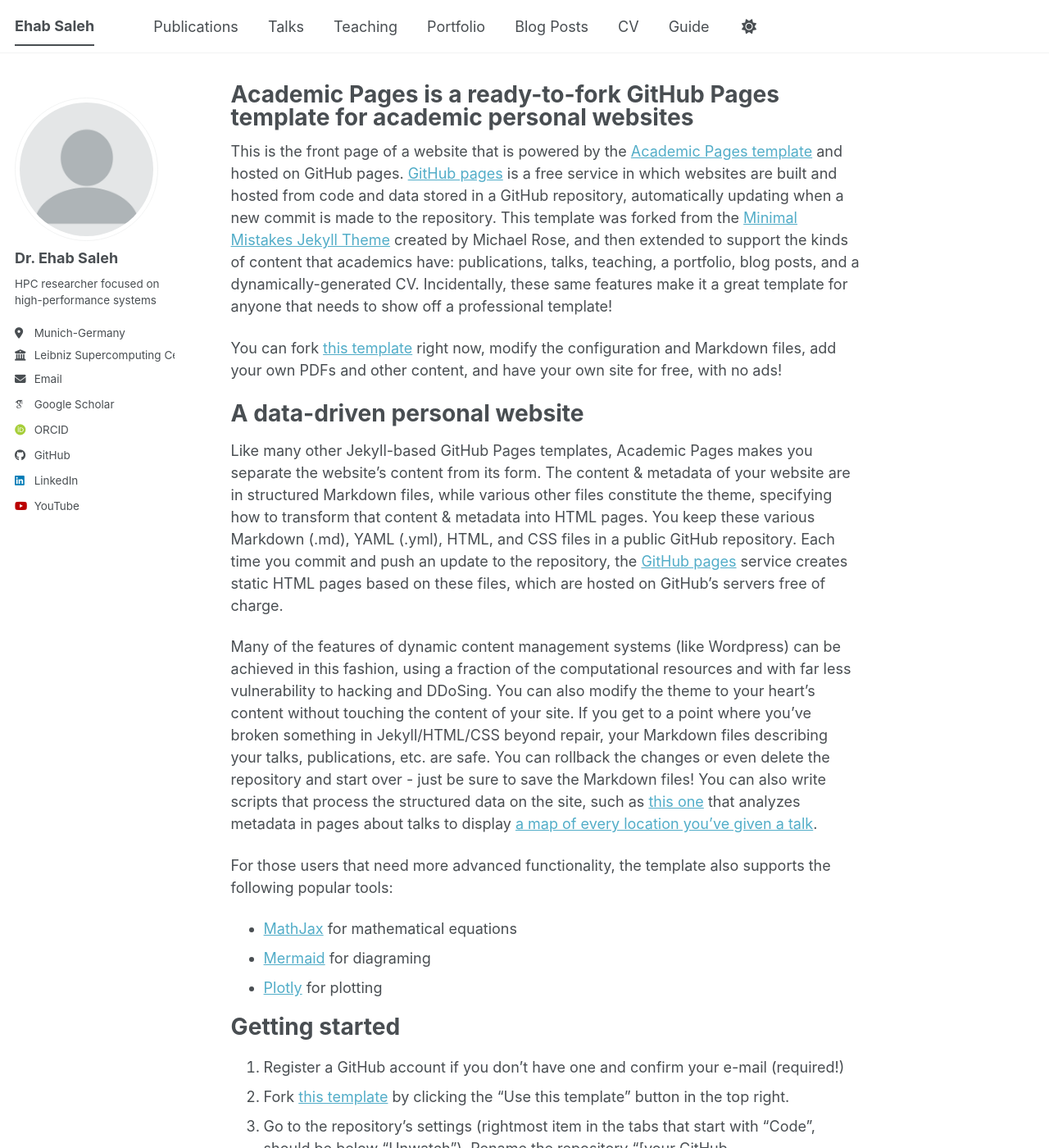
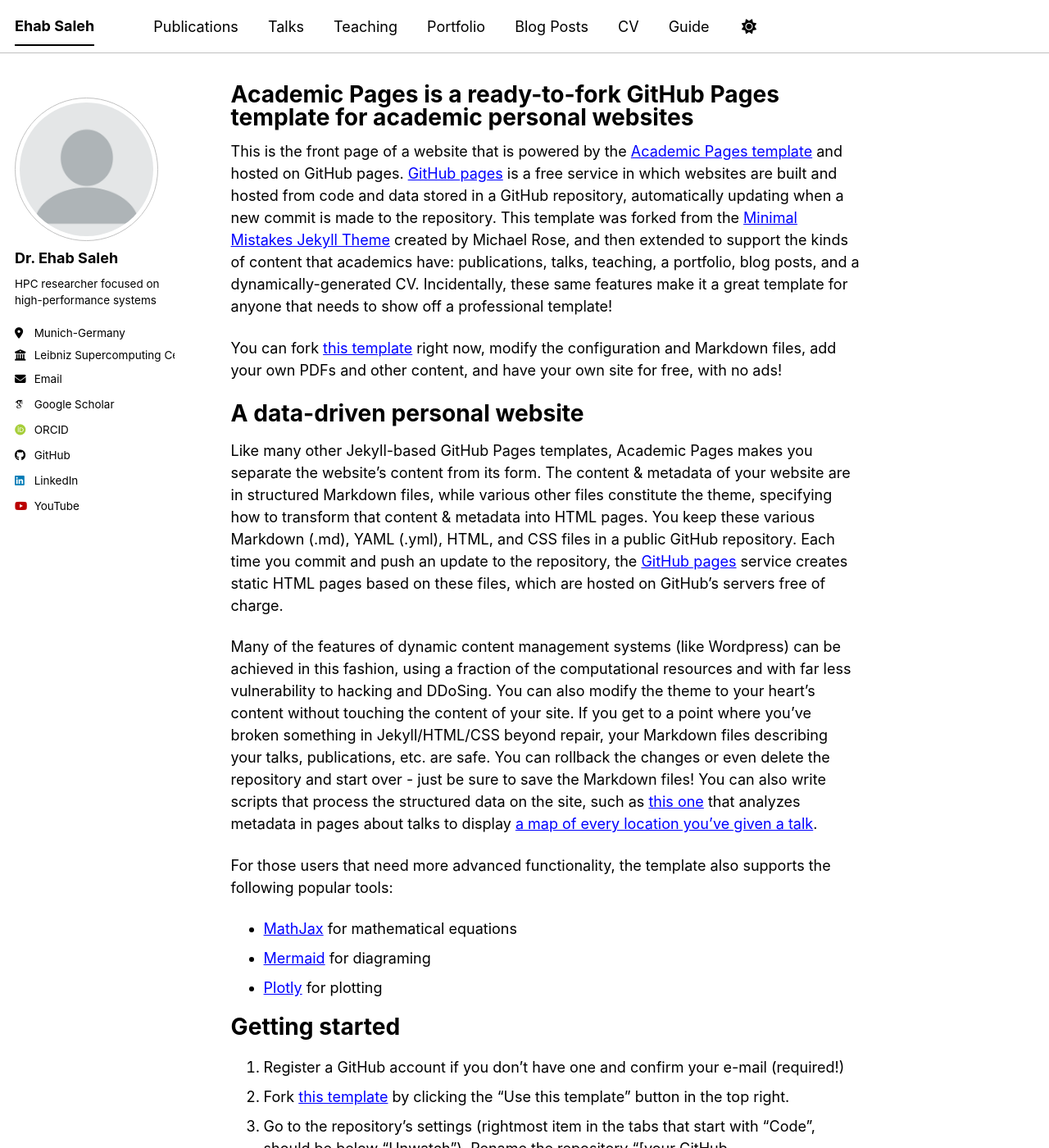
Before and after one commit to ehabosaleh/ehabosaleh.github.io, a Jekyll site: the page built from _pages/about.md, in a window 1280 px wide and 1400 px high. Shown: the whole window at 82% size. Built offline with Jekyll 4.4.1, drawn with Linux system fonts in a browser that asks for light colours; some web fonts are replaced; a script bundle is joined from its source files by our own code; library files that are not in the unit come from our copies.

Commit message:
Update site theme and repository URL in config

```diff
--- a/_config.yml
+++ b/_config.yml
@@ -8,15 +8,15 @@
 
 # Basic Site Settings
 locale                   : "en-US"
-site_theme               : "default" # The available themes options are "default", "air", "sunrise", "mint", "dirt" and "contrast"
+site_theme               : "contrast" # The available themes options are "default", "air", "sunrise", "mint", "dirt" and "contrast"
 title                    : "Ehab Saleh"
 title_separator          : "-"
 name                     : &name "Ehab Saleh"
 description              : &description "PhD, Research Associate at Leibniz Supercomputing Centre"   # Update this with a general description of your site, this is the default if not overridden by a page
-url                      : https://academicpages.github.io # The base hostname & protocol for your site e.g. "https://[your GitHub username].github.io",
-                                                           # or if you already have some other page hosted on Github then use "https://[your GitHub username].github.io/[Your Repo Name]"
+
 baseurl                  : "" # the subpath of your site, e.g. "/blog"
-repository               : "academicpages/academicpages.github.io"
+url: https://ehabosaleh.github.io
+repository: "ehabosaleh/ehabosaleh.github.io"
 
 # Site Author - The following control what appear as part of the author content on the side bar.
 #               If a field is blank the icon and link will not appear, otherwise it will be shown.
```
